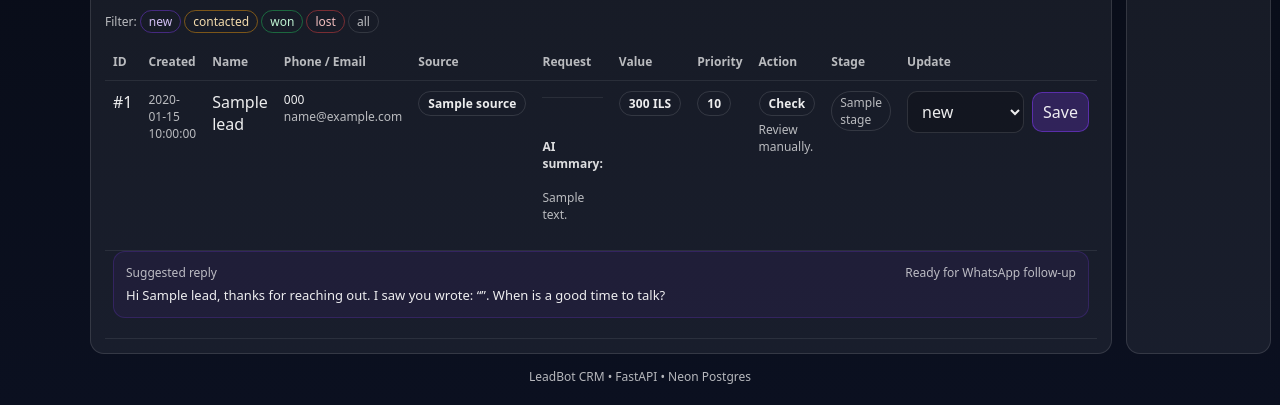
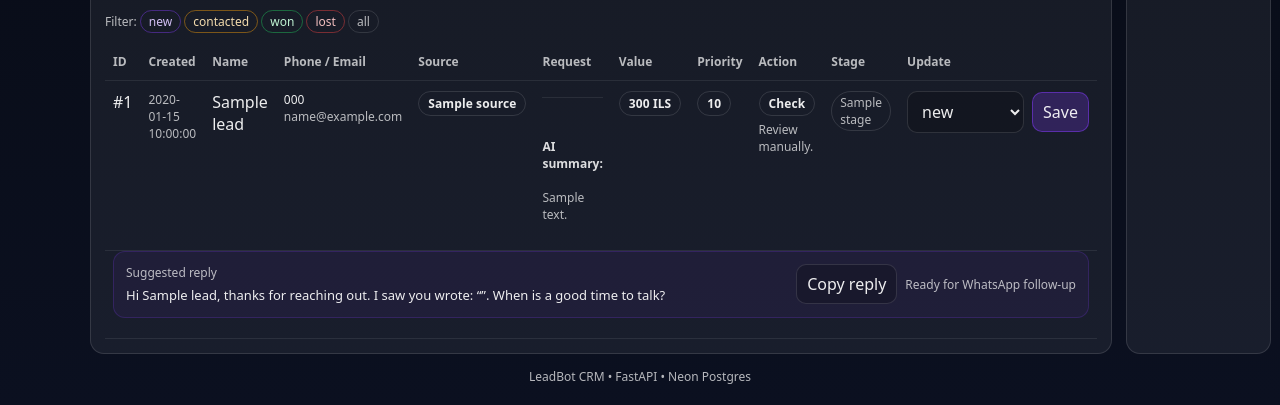
Before and after one commit to yehyazenab-eng/leadbot-ai-crm, a FastAPI app: template app/templates/crm/leads.html in a window 1280 px wide. Shown: the part 465-870 px from the top of the page. Run offline with FastAPI, Linux system fonts and the light colour scheme; the template is opened without the code that fills it: most values are stand-ins (such as "Sample title", 1, 10 or a date in 2020).

Commit message:
add copy reply button

```diff
--- a/app/templates/crm/leads.html
+++ b/app/templates/crm/leads.html
@@ -195,6 +195,7 @@
             {% set lead_score = (lead.score or "Low")|lower %}
             {% set lead_stage = lead.stage or "new" %}
             {% set lead_source = (lead.source or "unknown")|lower %}
+            {% set reply_id = "reply-" ~ lead.id %}
 
             {% if lead_score == "high" %}
               {% set lead_value = 1500 %}
@@ -278,16 +279,17 @@
             <tr>
               <td colspan="11" style="padding-top: 0;">
                 <div style="margin: 0 0 10px 0; padding: 12px; border: 1px solid rgba(124,58,237,0.22); border-radius: 12px; background: rgba(124,58,237,0.07);">
-                  <div style="display: flex; justify-content: space-between; gap: 10px; align-items: flex-start; flex-wrap: wrap;">
-                    <div>
+                  <div style="display: flex; justify-content: space-between; gap: 12px; align-items: flex-start; flex-wrap: wrap;">
+                    <div style="flex: 1; min-width: 260px;">
                       <div class="muted small" style="margin-bottom: 5px;">Suggested reply</div>
-                      <div style="font-size: 13px; line-height: 1.45;">
+                      <div id="{{ reply_id }}" style="font-size: 13px; line-height: 1.45;">
                         Hi {{ lead.name or "there" }}, thanks for reaching out. I saw you wrote: “{{ lead.request }}”. When is a good time to talk?
                       </div>
                     </div>
 
-                    <div class="muted small" style="white-space: nowrap;">
-                      Ready for WhatsApp follow-up
+                    <div style="display: flex; gap: 8px; align-items: center; flex-wrap: wrap;">
+                      <button type="button" onclick="copyReply('{{ reply_id }}', this)">Copy reply</button>
+                      <div class="muted small" style="white-space: nowrap;">Ready for WhatsApp follow-up</div>
                     </div>
                   </div>
                 </div>
@@ -325,4 +327,27 @@
       </div>
     </div>
   </div>
+
+  <script>
+    async function copyReply(replyId, button) {
+      const replyElement = document.getElementById(replyId);
+      if (!replyElement) return;
+
+      const text = replyElement.innerText.trim();
+      const originalText = button.innerText;
+
+      try {
+        await navigator.clipboard.writeText(text);
+        button.innerText = "Copied";
+        setTimeout(() => {
+          button.innerText = originalText;
+        }, 1400);
+      } catch (error) {
+        button.innerText = "Copy failed";
+        setTimeout(() => {
+          button.innerText = originalText;
+        }, 1400);
+      }
+    }
+  </script>
 {% endblock %}
```
